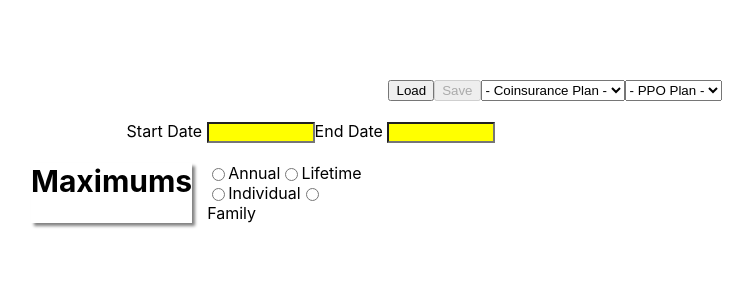
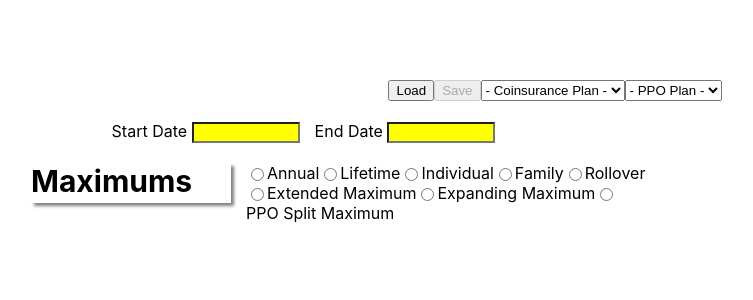
Before and after one commit to IsaiahHarris/exerciseforhealth, a React (Create React App) app: page / in a window 1280 px wide. Both pictures are taken after a click on the button "Load". Shown: the top 300 px of the page, without its empty margins (69-822 px from the left). Built offline with nearby package versions, Linux system fonts and the light colour scheme.

Commit message:
update read me

```diff
--- a/src/App.js
+++ b/src/App.js
@@ -6,8 +6,8 @@ import ConfigurationContainer from "./ConfigurationContainer/ConfigurationContai
 function App() {
   const [coinsurance, setCoinsurance] = useState();
   const [PPOPlan, setPPOPlan] = useState();
-  const [startDate, setStartDate] = useState();
-  const [endDate, setEndDate] = useState();
+  const [startDate, setStartDate] = useState("");
+  const [endDate, setEndDate] = useState("");
   const [configurationEnabled, setConfigurationEnabled] = useState();
   const [maximumType, setMaximumType] = useState();
   const loadData = () => {
--- a/src/App.scss
+++ b/src/App.scss
@@ -19,6 +19,7 @@
     input {
       width: 100px;
       background-color:yellow;
+      margin-right: 15px;
     }
   }
 }
--- a/src/ConfigurationContainer/ConfigurationContainer.js
+++ b/src/ConfigurationContainer/ConfigurationContainer.js
@@ -1,6 +1,5 @@
-import React, { useState } from "react";
+import React from "react";
 import "./ConfigurationContainer.scss";
-import { saveConfigurationAPI } from "../mockbackend";
 const ConfigurationContainer = ({ setMaximumType }) => {
   return (
     <div className="configuration-container">
@@ -13,6 +12,13 @@ const ConfigurationContainer = ({ setMaximumType }) => {
         <input type="radio" value="Lifetime" name="maximumType" /> Lifetime
         <input type="radio" value="Individual" name="maximumType" /> Individual
         <input type="radio" value="Family" name="maximumType" /> Family
+        <input type="radio" value="Rollover" name="maximumType" /> Rollover
+        <input type="radio" value="Extended Maximum" name="maximumType" />{" "}
+        Extended Maximum
+        <input type="radio" value="Expanding Maximum" name="maximumType" />{" "}
+        Expanding Maximum
+        <input type="radio" value="PPO Split Maximum" name="maximumType" /> PPO
+        Split Maximum
       </div>
     </div>
   );
--- a/src/ConfigurationContainer/ConfigurationContainer.scss
+++ b/src/ConfigurationContainer/ConfigurationContainer.scss
@@ -7,11 +7,13 @@
         font-size: 30px;
         font-weight: bold;
         box-shadow: 3px 3px 3px grey;
+        height: 40px;
+        width: 200px;
     }
     .choices-container  {
-        width: 160px;
+        width:405px;
         display: flex;
         flex-wrap: wrap;
-        margin-left: 15px
+        margin-left: 15px;
     }
 }
```
Also changed, not shown: 1 other file (tests, documents, lock files or other folders).
